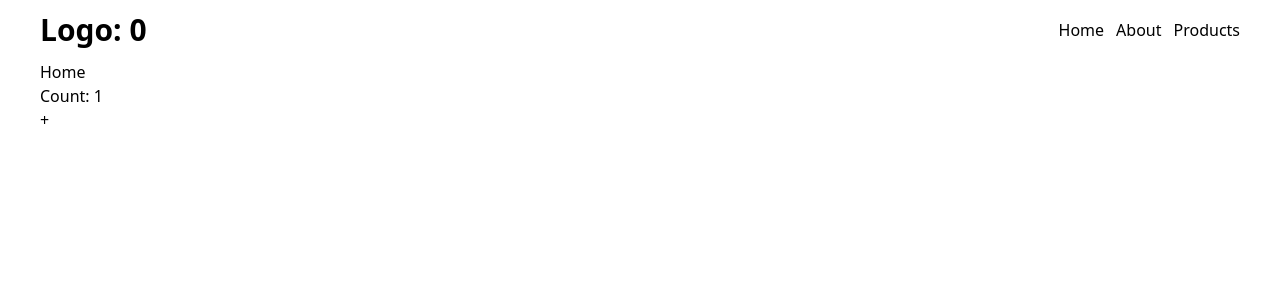
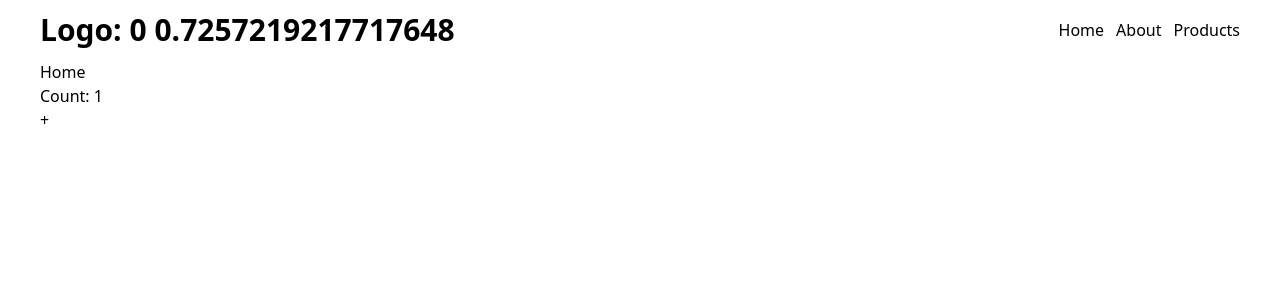
Before and after one commit to TAnhpika/f8-zoom-day73, a Next.js app: page / in a window 1280 px wide. Shown: the top 300 px of the page. Built offline with nearby package versions, Linux system fonts and the light colour scheme.

Commit message:
Common error

```diff
--- a/src/app/_components/Nav.jsx
+++ b/src/app/_components/Nav.jsx
@@ -1,10 +1,20 @@
 "use client";
 
 import Link from "next/link";
-import React, { useState } from "react";
+import React, { useEffect, useState } from "react";
 
 export default function Nav() {
     const [count, setCount] = useState(0);
+    const [value, setValue] = useState();
+
+    useEffect(() => {
+        localStorage.setItem("token", "123");
+        const value = Math.random();
+        const setRandom = () => {
+            setValue(value);
+        };
+        setRandom();
+    }, []);
 
     return (
         <header className="max-w-300 mx-auto py-3 flex justify-between items-center">
@@ -12,7 +22,7 @@ export default function Nav() {
                 className="text-3xl font-semibold"
                 onClick={() => setCount(count + 1)}
             >
-                Logo: {count}
+                Logo: {count} {value}
             </h1>
             <ul className="flex gap-3 items-center">
                 <li>
```
Also changed, not shown: 1 other file (tests, documents, lock files or other folders).
